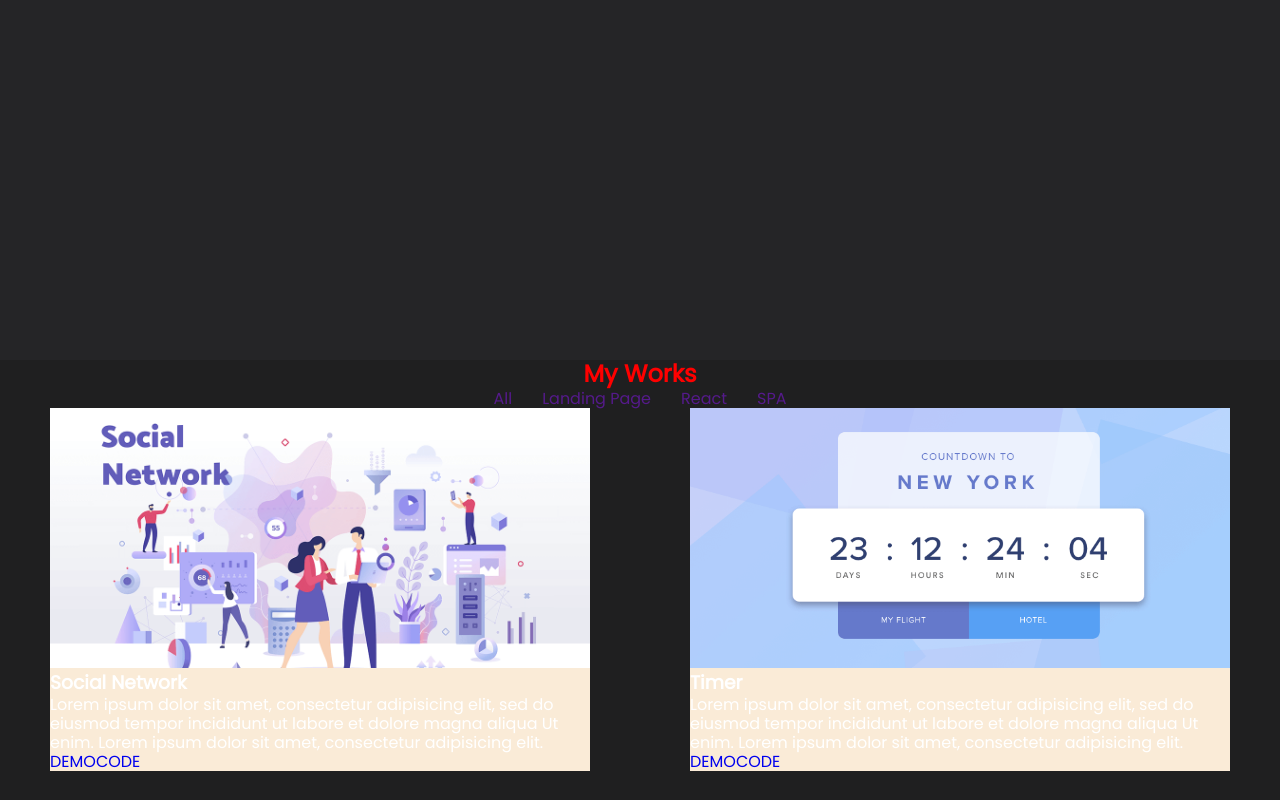
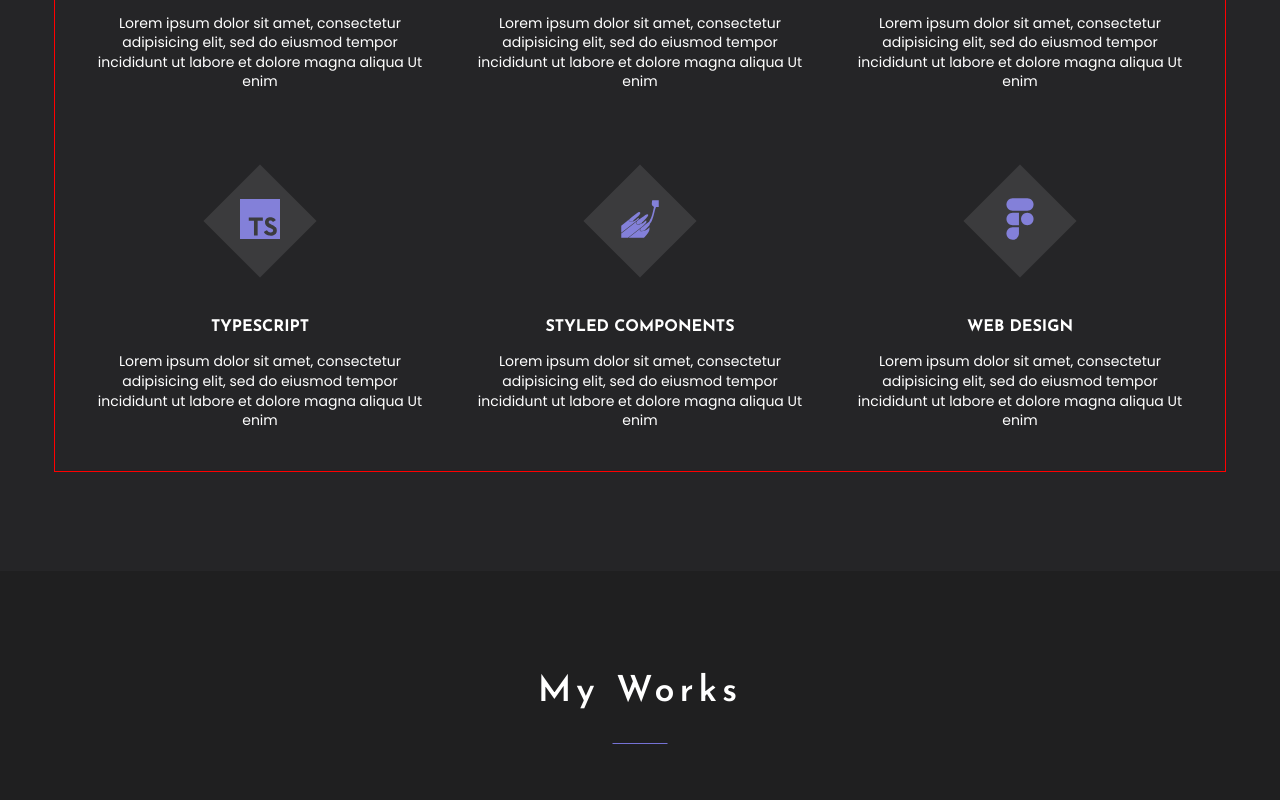
Before and after one commit to leonraz58/portfolio-styled, a React app: page / in a window 1280 px wide. Shown: the part 1240-2040 px from the top of the page. Built offline with nearby package versions, Linux system fonts and the light colour scheme.

Commit message:
Skills part 2

```diff
--- a/src/components/Container.tsx
+++ b/src/components/Container.tsx
@@ -6,5 +6,5 @@ export const Container = styled.div`
     min-height: 100%;
     padding: 0 15px;
     margin: 0 auto;
-    border: 1px solid red;
+    outline: 1px solid red;
 `
--- a/src/components/SectionTitle.tsx
+++ b/src/components/SectionTitle.tsx
@@ -1,7 +1,26 @@
-import React from 'react';
 import styled from "styled-components";
+import {theme} from "../styles/Theme";
 
 export const SectionTitle = styled.h2`
-    color: red;
     text-align: center;
+    font-family: 'Josefin Sans', sans-serif;
+    font-weight: 600;
+    font-size: 36px;
+    letter-spacing: 5px;
+    margin-bottom: 90px;
+
+    position: relative;
+
+    &::before {
+        content: "";
+        display: inline-block;
+        width: 55px;
+        height: 1px;
+        background-color: ${theme.colors.accent};
+
+        position: absolute;
+        left: 50%;
+        transform: translateX(-50%);
+        bottom: -30px;
+    }
 `
--- a/src/layout/sections/skills/Skill.tsx
+++ b/src/layout/sections/skills/Skill.tsx
@@ -1,6 +1,7 @@
 import React from 'react';
 import {Icon} from "../../../components/icon/Icon";
 import styled from "styled-components";
+import {FlexWrapper} from "../../../components/FlexWrapper";
 
 type SkillPropsType = {
     iconId: string
@@ -12,21 +13,52 @@ type SkillPropsType = {
 export const Skill = (props: SkillPropsType) => {
     return (
         <StyledSkill>
-            <Icon iconId={props.iconId}/>
+            <FlexWrapper direction={"column"} align={"center"}>
+            <IconWrapper>
+                <Icon iconId={props.iconId}/>
+            </IconWrapper>
             <SkillTitle>{props.title}</SkillTitle>
             <SkillText>{props.description}</SkillText>
+            </FlexWrapper>
         </StyledSkill>
     );
 };
 
 const StyledSkill = styled.div`
-    width: 30%;
-    background-color: antiquewhite;
-    margin: 10px;
+    width: 380px;
+    padding: 62px 20px 40px
+`
+
+const IconWrapper = styled.div`
+    position: relative;
+
+    &::before {
+        content: "";
+        display: inline-block;
+        width: 80px;
+        height: 80px;
+        background: rgba(255,255,255,0.1);
+        transform: rotate(45deg) translate(-50%, -50%);
+
+        position: absolute;
+        left: 50%;
+        top: 50%;
+        transform-origin: top left;
+    }
 `
 
 const SkillTitle = styled.h3`
+    margin: 70px 0 15px;
+    font-family: 'Josefin Sans', sans-serif;
+    font-weight: 700;
+    font-size: 16px;
+    text-transform: uppercase;
+
 `
 
 const SkillText = styled.p`
+    text-align: center;
+    font-weight: 400;
+    font-size: 14px;
+    line-height: 1.4;
 `
--- a/src/layout/sections/skills/Skills.tsx
+++ b/src/layout/sections/skills/Skills.tsx
@@ -1,14 +1,15 @@
 import React from 'react';
 import styled from "styled-components";
 import {FlexWrapper} from "../../../components/FlexWrapper";
-import {Icon} from "../../../components/icon/Icon";
 import {SectionTitle} from "../../../components/SectionTitle";
 import {Skill} from "./Skill";
+import {Container} from "../../../components/Container";
 
 
 export const Skills = () => {
     return (
         <StyledSkills>
+            <Container>
                 <SectionTitle>My Skills</SectionTitle>
                 <FlexWrapper wrap={"wrap"} justify={"space-between"}>
                     <Skill iconId={"codeSvg"}
@@ -30,11 +31,9 @@ export const Skills = () => {
                            title={"Web Design"}
                            description={"Lorem ipsum dolor sit amet, consectetur adipisicing elit, sed do eiusmod tempor incididunt ut labore et dolore magna aliqua Ut enim"}/>
                 </FlexWrapper>
+            </Container>
         </StyledSkills>
     );
 };
 
-const StyledSkills = styled.section`
-    background-color: #ffb7b7;
-    min-height: 100vh;
-`
+const StyledSkills = styled.section``
--- a/src/styles/Global.styled.ts
+++ b/src/styles/Global.styled.ts
@@ -37,6 +37,10 @@ export const GlobalStyle = createGlobalStyle`
         border: none;
     }
 
+    section {
+        padding: 100px 0;
+    }
+
     section:nth-of-type(odd) {
         background-color: ${theme.colors.primaryBg};
     }
```
Lines whose indentation alone changed are shown as unchanged.
